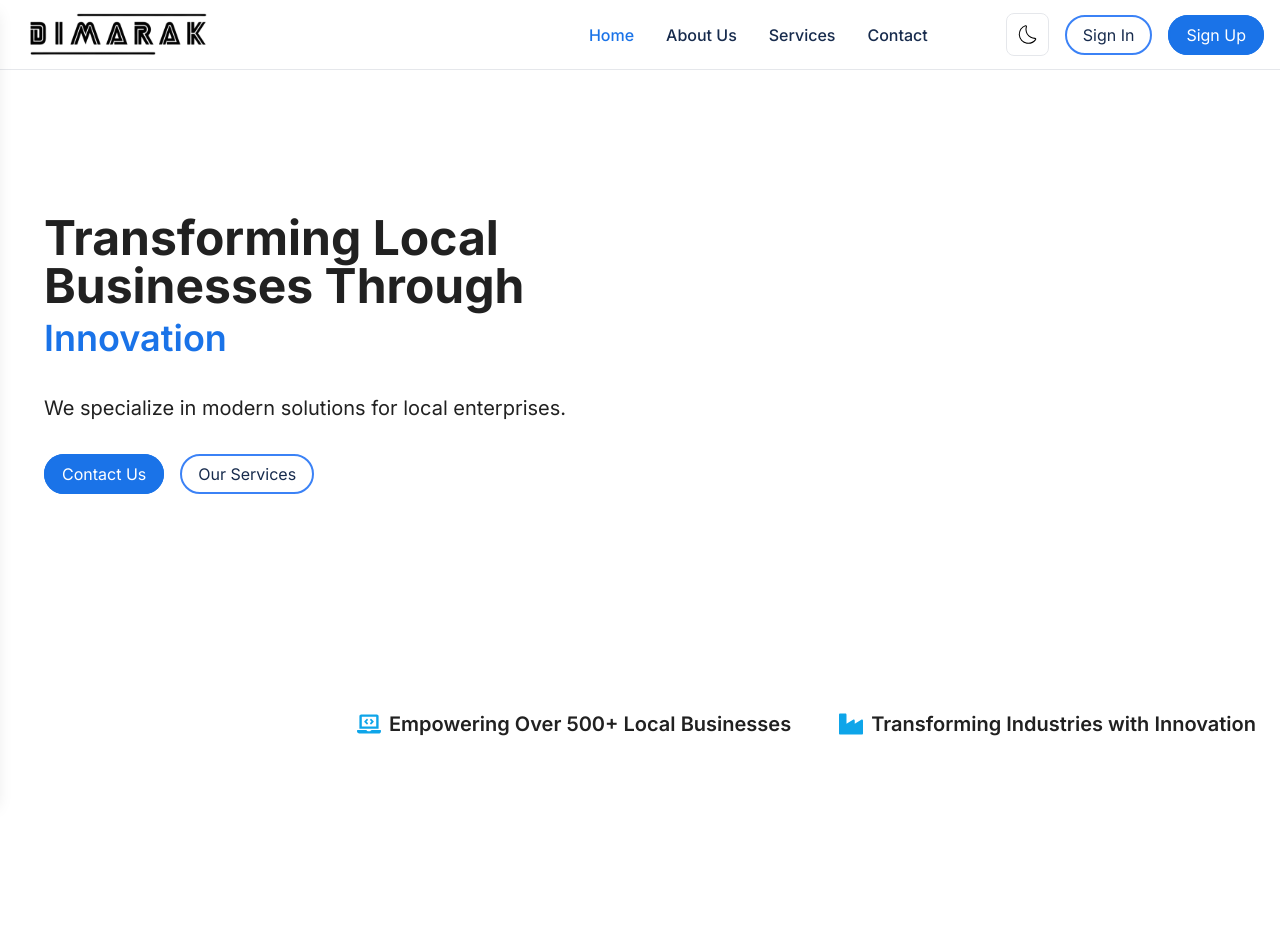
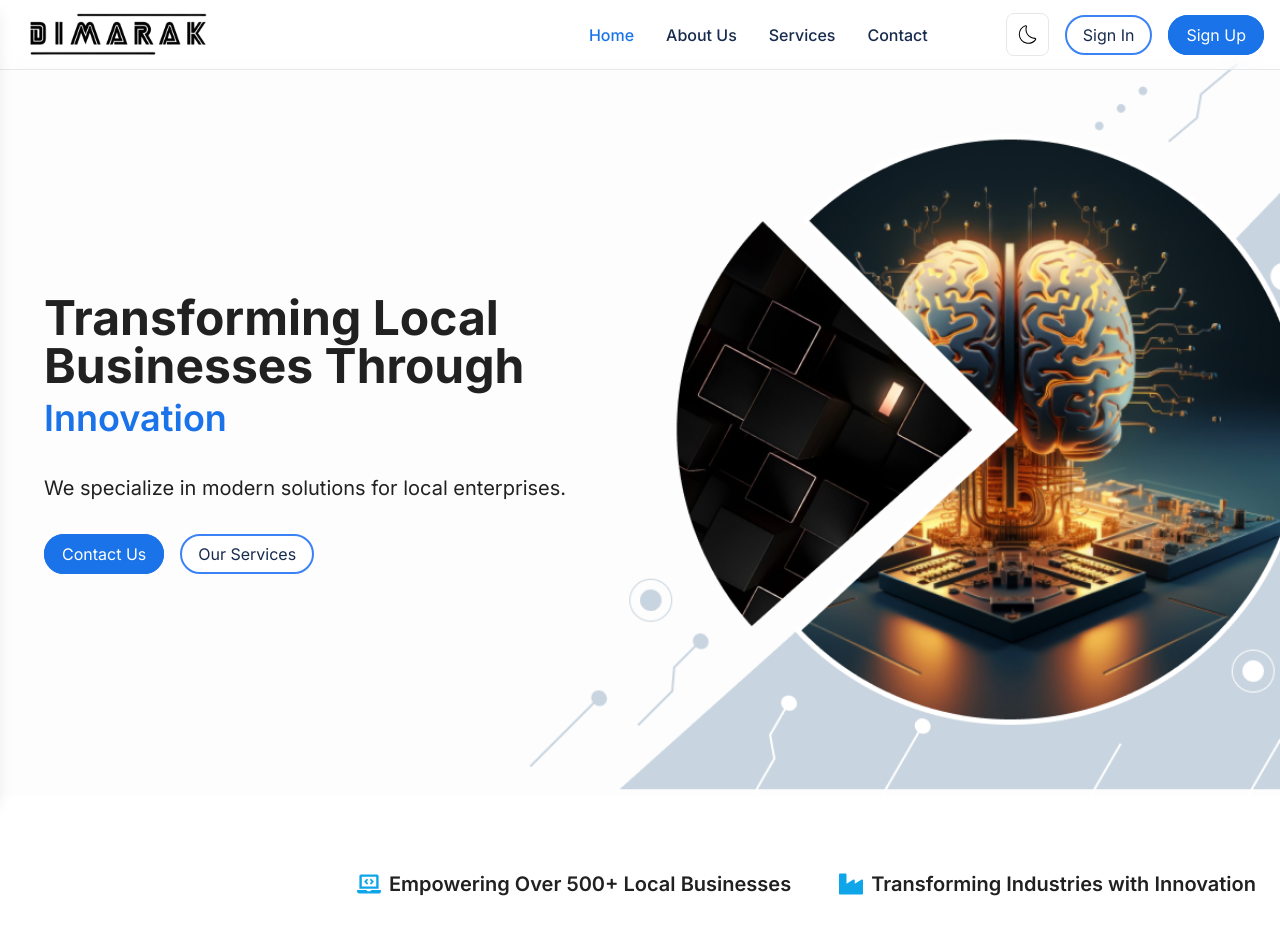
Before and after one commit to Dimarak-Limited-HQ/dimarak.com, a Next.js app: page / in a window 1280 px wide. Shown: the top 934 px of the page. Before the commit the page ends 800 px from the top, so only its background shows below. Built offline with nearby package versions, Linux system fonts and the light colour scheme.

Commit message:
Implement Hero Section

```diff
--- a/src/components/sections/HeroSection.tsx
+++ b/src/components/sections/HeroSection.tsx
@@ -1,12 +1,12 @@
-import React from 'react';
-import Button from '../shared/Button';
+import React from "react";
+import Button from "../shared/Button";
 
 const HeroSection: React.FC = () => {
   return (
-        <section className="relative h-[80vh] flex items-center bg-hero-pattern bg-cover bg-center px-6">
-
-
-
+    <section
+      className="relative h-screen flex items-center bg-hero-pattern bg-cover bg-center px-6"
+      style={{ backgroundImage: "url(/hero.png)" }}
+    >
       <div className="relative dark:text-white ml-5 z-10 text-left  text-white max-w-2xl">
         <h1 className="text-3xl dark:text-white  md:text-5xl font-bold mb-2 text-body">
           Transforming Local Businesses Through
@@ -23,9 +23,7 @@ const HeroSection: React.FC = () => {
             Contact Us
           </Button>
 
-                    <Button href="/services">
-                        Our Services
-                    </Button>
+          <Button href="/services">Our Services</Button>
         </div>
       </div>
     </section>
```
Lines whose indentation alone changed are shown as unchanged.
